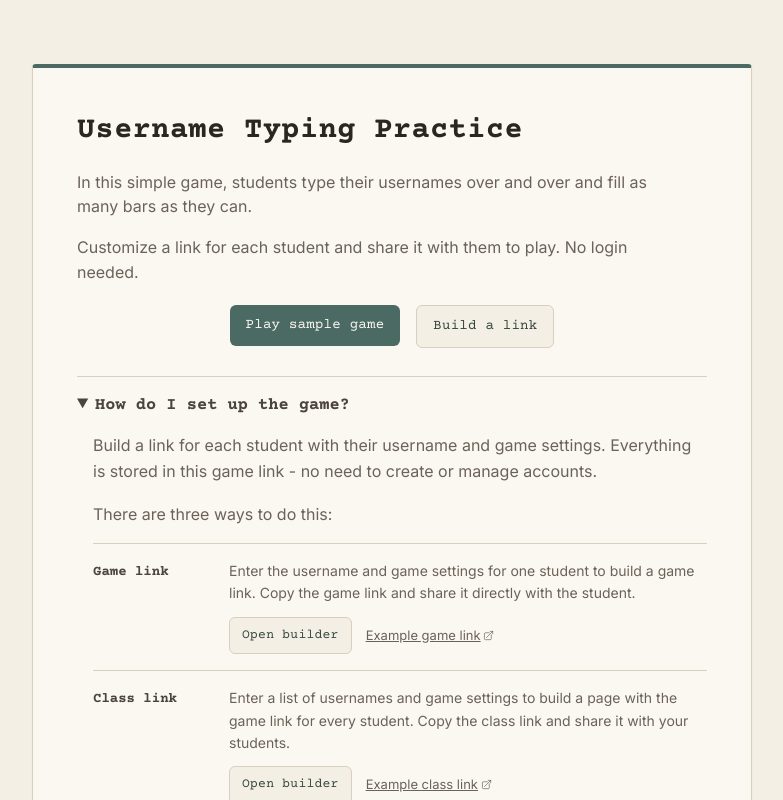
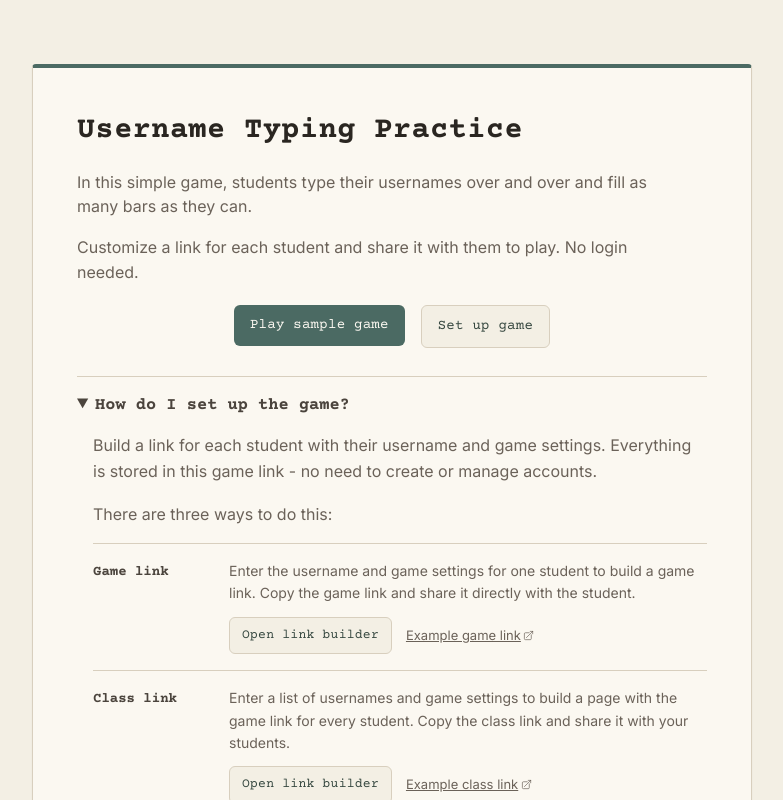
Before and after one commit to zakkolar/tools.techlit.typing, a Vue app: page / in a window 1280 px wide. Both pictures are taken after a click on the heading "How do I set up the game?". Shown: the top 800 px of the page, without its empty margins (248-1031 px from the left). Built offline with nearby package versions, Linux system fonts and the light colour scheme.

Commit message:
update labels

```diff
--- a/src/views/HomeView.vue
+++ b/src/views/HomeView.vue
@@ -22,7 +22,7 @@ const sampleClass = computed(()=> `${origin}/links#words=EmmaWalker%0AChristophe
             <a :href="sampleGame" class="btn btn-primary">Play sample game</a>
           </div>
           <div class="action-wrap">
-            <router-link to="/build" class="btn btn-secondary">Build a link</router-link>
+            <router-link to="/build" class="btn btn-secondary">Set up game</router-link>
           </div>
         </div>
       <section class="block">
@@ -39,7 +39,7 @@ const sampleClass = computed(()=> `${origin}/links#words=EmmaWalker%0AChristophe
                   <div class="setup-body">
                     <p class="setup-desc">Enter the username and game settings for one student to build a game link. Copy the game link and share it directly with the student.</p>
                     <div class="setup-actions">
-                      <router-link to="/build/game" class="btn btn-secondary btn-sm">Open builder</router-link>
+                      <router-link to="/build/game" class="btn btn-secondary btn-sm">Open link builder</router-link>
                       <ExternalLink :href="sampleGame" class="setup-example">Example game link</ExternalLink>
                     </div>
                   </div>
@@ -49,7 +49,7 @@ const sampleClass = computed(()=> `${origin}/links#words=EmmaWalker%0AChristophe
                   <div class="setup-body">
                     <p class="setup-desc">Enter a list of usernames and game settings to build a page with the game link for every student. Copy the class link and share it with your students.</p>
                     <div class="setup-actions">
-                      <router-link to="/build/class" class="btn btn-secondary btn-sm">Open builder</router-link>
+                      <router-link to="/build/class" class="btn btn-secondary btn-sm">Open link builder</router-link>
                       <ExternalLink :href="sampleClass" class="setup-example">Example class link</ExternalLink>
                     </div>
                   </div>
```
